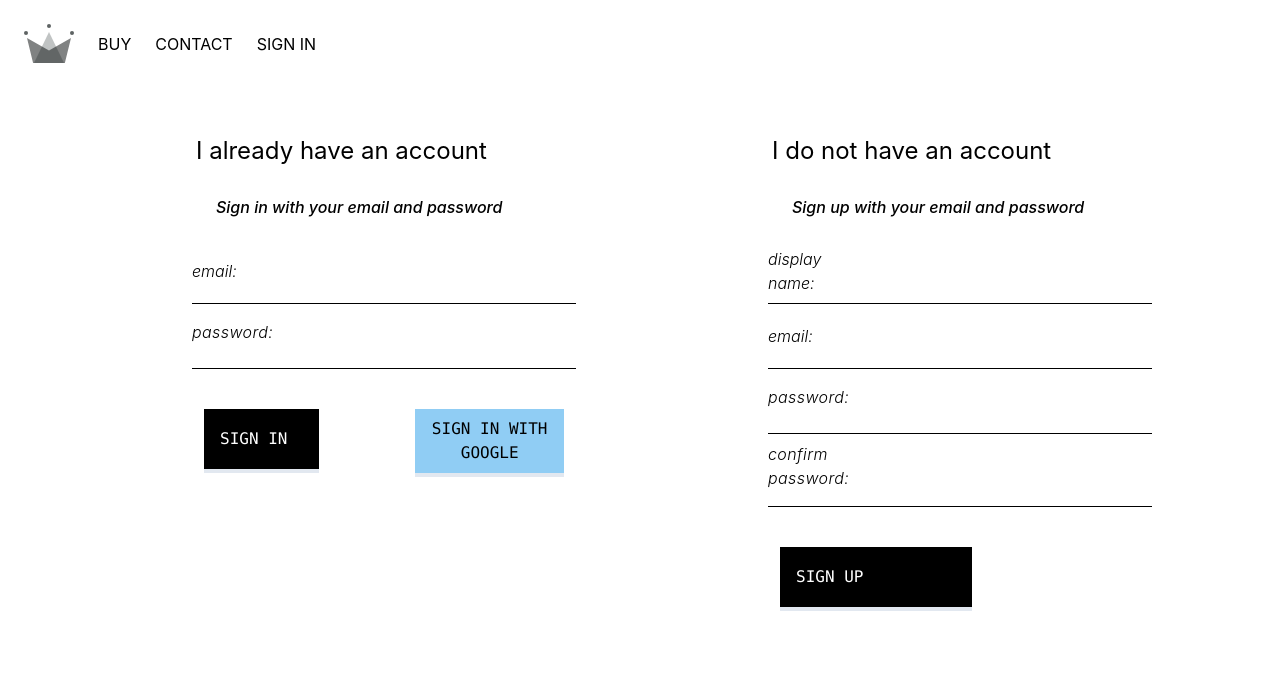
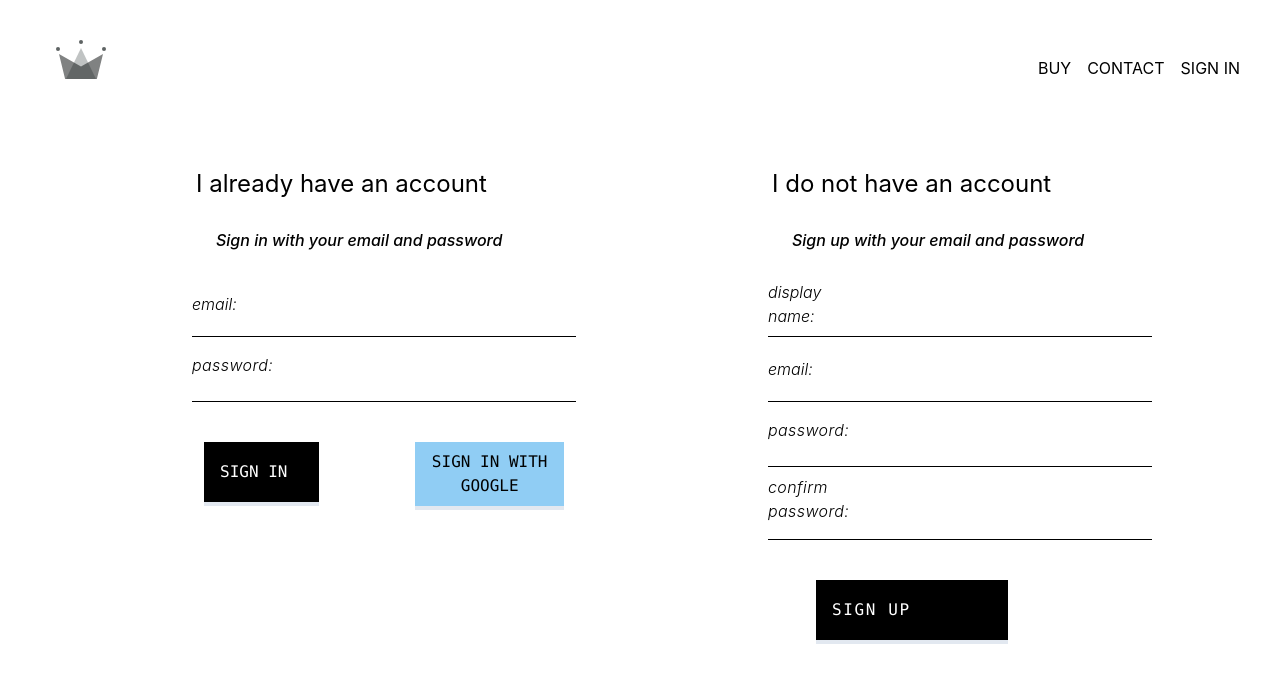
Before and after one commit to lape15/emperor-chopsticks, a React (Create React App) app: page /sign-in in a window 1280 px wide. Shown: the top 682 px of the page. Built offline with nearby package versions, Linux system fonts and the light colour scheme; no server answers.

Commit message:
Header fixed

```diff
--- a/src/components/Header.js
+++ b/src/components/Header.js
@@ -6,21 +6,22 @@ import {auth} from '../firebase/firebase.util'
 
 const Header = ({currentUser}) => (
     <>
-   <nav class="flex   flex-wrap bg-transparent  p-6">
-  <div class="flex  justify-between items-center text-black  mr-6">
-  <NavLink to="/" class="text-mono hover:text-black mr-6"><Logo/></NavLink>
-  <div class="flex justify-end ">
-  <NavLink to="/shop" class="text-mono text-black hover:font-bold pointer mr-6">BUY</NavLink>
-  <NavLink to="/" class="text-mono text-black  hover:font-bold pointer mr-6">CONTACT</NavLink>
+  <div class="flex justify-between wrap mb-4 text-black  bg-transparent  p-6 ">
+    <div class="w-1/2 ml-8 mt-4"> <NavLink to="/" class="text-mono hover:text-black"><Logo/></NavLink></div>
+    <div class=" w-1/2 flex justify-end ml-12  mt-8">
+        <div class= "mr-4">
+          <NavLink to="/shop" class="text-mono text-black hover:font-bold pointer ">BUY</NavLink></div>
+        <div class= "mr-4">
+          <NavLink to="/" class="text-mono text-black  hover:font-bold pointer">CONTACT</NavLink></div>
 
   {
     currentUser ?
-   <div class="text-mono text-black  hover:font-bold text-right pointer mr-6" onClick={() => auth.signOut()}> SIGN OUT</div>     :
-   <NavLink to="/sign-in" class="text-mono text-black  hover:font-bold pointer mr-6">SIGN IN</NavLink>
+      <div class="text-mono text-black mr-4 hover:font-bold text-right pointer" onClick={() => auth.signOut()}> SIGN OUT</div>     :
+      <div class= "mr-4"><NavLink to="/sign-in" class="text-mono text-black  hover:font-bold pointer">SIGN IN</NavLink></div>
   }
   </div>
   </div>
-  </nav>
+
     </>
     )
 
--- a/src/components/sign-up/signUp.js
+++ b/src/components/sign-up/signUp.js
@@ -17,7 +17,7 @@ export default class SignUp extends React.Component{
     handleFormSubmit = async event => {
         event.preventDefault();
         const {displayName,email,password,confirmPassword} = this.state;
-        if(password = confirmPassword){
+        if(password != confirmPassword){
             alert('Password do not match!');
             return;
         }try{
@@ -104,9 +104,9 @@ export default class SignUp extends React.Component{
                             />
 
             </div>
-            <div class="flex mb-4 px-3  mt-10 ">
+            <div class="flex justify-center mb-4 px-3 mt-10 ">
 
-            <button class="bg-black w-48 h-16 mr-24 text-white hover:text-black text-center hover:bg-white font-mono py-2 px-4 border-b-4 squared inline-flex items-center" type="submit">
+            <button class="bg-black w-48 h-16 mr-24 text-white hover:text-black tracking-widest text-center hover:bg-transparent font-mono py-2 px-4 border-b-4 squared inline-flex items-center" type="submit">
             SIGN UP
           </button>
             </div>
--- a/src/home/Home.js
+++ b/src/home/Home.js
@@ -43,7 +43,7 @@ class Home extends React.Component {
         // const {stores} = this.state;
 
            let displayStore = this.state.stores.map(({title, id, imageUrl, size}) => (
-           <div class=" bg-auto flex-1 text-black-700 text-center bg-center px-4 py-2 m-2 h-48 w-48 " key={id}  style={{
+           <div class=" bg-auto flex-1 text-black-700 text-center bg-center px-4 py-2 m-2 h-48 w-48 ml-4 mr-2" key={id}  style={{
                backgroundImage: `url(${imageUrl})`
             }}>
            <div class="flex-1 text-black text-center w-30 bg-transparent hover:bg-white px-6 py-1 m-2 cursor-pointer" >
```
